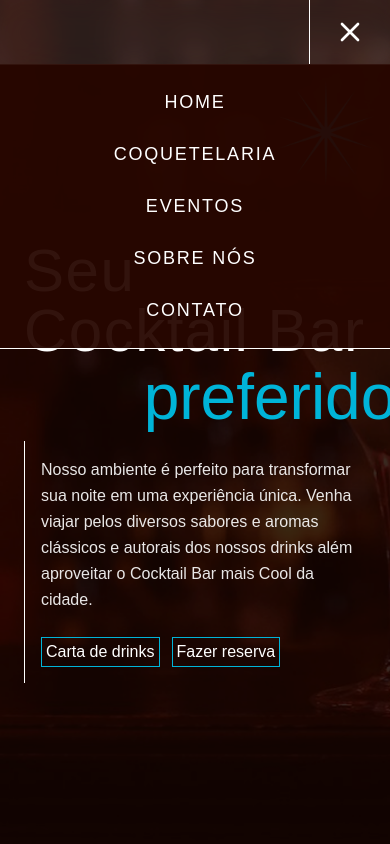
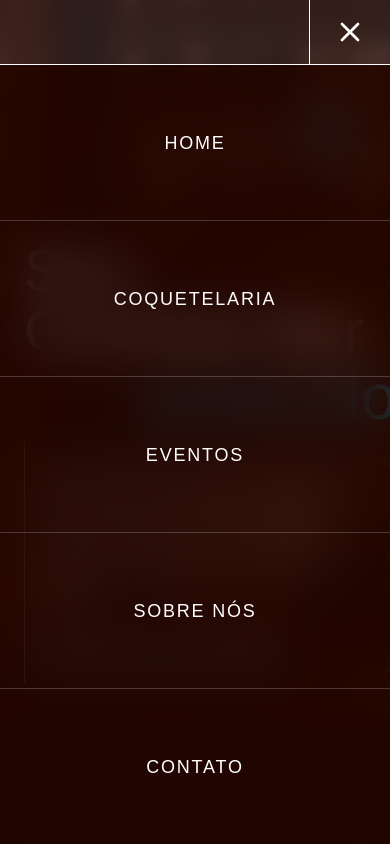
Before and after one commit to frank159/cocktail.bar, a Next.js app: page / in a window 390 px wide. Both pictures are taken after a click on the button "Abrir menu". Shown: the top 844 px of the page. Built offline with nearby package versions, Linux system fonts and the light colour scheme; a web font is replaced by a local one.

Commit message:
add novo header

```diff
--- a/app/componentes/Header/Header.tsx
+++ b/app/componentes/Header/Header.tsx
@@ -1,6 +1,7 @@
 "use client";
 
 import { useState, useEffect } from "react";
+import { motion, AnimatePresence } from "framer-motion";
 
 export default function Header() {
   const [isScrolled, setIsScrolled] = useState(false);
@@ -25,31 +26,78 @@ export default function Header() {
     { name: "Contato", href: "#contato" },
   ];
 
+  // NOVA FUNÇÃO: Intercepta o clique e faz a rolagem suave
+  const handleNavClick = (e: React.MouseEvent<HTMLAnchorElement>, href: string) => {
+    e.preventDefault(); // Impede o redirecionamento brusco padrão
+
+    const targetId = href.replace("#", "");
+    const elem = document.getElementById(targetId);
+
+    if (elem) {
+      // Calcula a posição do elemento e subtrai a altura do header (64px = 4rem)
+      const headerOffset = 64;
+      const elementPosition = elem.getBoundingClientRect().top;
+      const offsetPosition = elementPosition + window.scrollY - headerOffset;
+
+      window.scrollTo({
+        top: offsetPosition,
+        behavior: "smooth" // AQUI ESTÁ A MÁGICA DA ROLAGEM SUAVE
+      });
+    }
+
+    closeMenu(); // Fecha o menu mobile se estiver aberto
+  };
+
+  const menuVariants = {
+    closed: {
+      height: 0,
+      opacity: 0,
+      transition: { duration: 0.4, ease: "easeInOut" }
+    },
+    open: {
+      height: "calc(100dvh - 4rem)",
+      opacity: 1,
+      transition: {
+        duration: 0.4,
+        ease: "easeInOut",
+        staggerChildren: 0.1,
+        delayChildren: 0.2
+      }
+    }
+  };
+
+  const itemVariants = {
+    closed: { y: -20, opacity: 0 },
+    open: {
+      y: 0,
+      opacity: 1,
+      transition: { type: "spring", stiffness: 300, damping: 24 }
+    }
+  };
+
   return (
+    <>
       <header
         className={`fixed top-0 left-0 w-full z-[100] border-b border-white transition-all duration-300 ease-in-out ${
-        isScrolled || isMenuOpen
-          ? "bg-white/10 backdrop-blur-lg" // Sombra para baixo
-          : "bg-transparent" // Totalmente transparente no topo
-
+          isScrolled || isMenuOpen ? "bg-white/10 backdrop-blur-lg" : "bg-transparent"
         }`}
       >
         <div className="flex justify-end w-full h-16 md:h-13">
-
-        {/* === VERSÃO DESKTOP (Aparece em telas maiores que 'md') === */}
+          {/* === VERSÃO DESKTOP === */}
           <nav className="hidden md:flex items-center gap-16 px-14 border-l border-white ml-auto">
             {navLinks.map((link) => (
               <a
                 key={link.name}
                 href={link.href}
-              className="font-asap text-white text-base tracking-widest hover:text-[#00b4d8] transition-colors duration-300 uppercase"
+                onClick={(e) => handleNavClick(e, link.href)} // CONECTADO AQUI
+                className="font-asap text-white text-base tracking-widest hover:text-[#00b4d8] transition-colors duration-300 uppercase cursor-pointer"
               >
                 {link.name}
               </a>
             ))}
           </nav>
 
-        {/* === VERSÃO MOBILE (Aparece APENAS em telas menores que 'md') === */}
+          {/* === VERSÃO MOBILE === */}
           <div className="flex md:hidden ml-auto border-l border-white h-full">
             <button
               onClick={() => setIsMenuOpen(!isMenuOpen)}
@@ -57,12 +105,10 @@ export default function Header() {
               aria-label="Abrir menu"
             >
               {isMenuOpen ? (
-              // Ícone X (Fechar)
                 <svg xmlns="http://www.w3.org/2000/svg" className="h-8 w-8" fill="none" viewBox="0 0 24 24" stroke="currentColor">
                   <path strokeLinecap="round" strokeLinejoin="round" strokeWidth={2} d="M6 18L18 6M6 6l12 12" />
                 </svg>
               ) : (
-              // Ícone Hambúrguer (Abrir) - Três linhas grossas
                 <svg xmlns="http://www.w3.org/2000/svg" className="h-8 w-8" fill="none" viewBox="0 0 24 24" stroke="currentColor">
                   <path strokeLinecap="round" strokeLinejoin="round" strokeWidth={2} d="M4 6h16M4 12h16M4 18h16" />
                 </svg>
@@ -70,26 +116,34 @@ export default function Header() {
             </button>
           </div>
         </div>
+      </header>
 
-      {/* Menu Dropdown Mobile */}
-      <div
-        className={`md:hidden absolute top-full left-0 w-full overflow-hidden transition-all duration-300 ease-in-out ${
-          isMenuOpen ? "max-h-96 opacity-100 bg-[#270600]/95 backdrop-blur-lg border-b border-white" : "max-h-0 opacity-0"
-        }`}
+      {/* === MENU DROPDOWN MOBILE ANIMADO === */}
+      <AnimatePresence>
+        {isMenuOpen && (
+          <motion.div
+            initial="closed"
+            animate="open"
+            exit="closed"
+            variants={menuVariants}
+            className="md:hidden fixed top-16 left-0 w-full overflow-hidden bg-[#270600]/70 backdrop-blur-xl z-[90]"
           >
-        <nav className="flex flex-col items-center py-6 gap-6">
+            <nav className="flex h-full w-full flex-col items-center">
               {navLinks.map((link) => (
-            <a
+                <motion.a
                   key={link.name}
                   href={link.href}
-              onClick={closeMenu}
-              className="font-asap text-white text-lg tracking-widest hover:text-[#00b4d8] transition-colors duration-300 uppercase"
+                  onClick={(e) => handleNavClick(e, link.href)} // CONECTADO AQUI TAMBÉM
+                  variants={itemVariants}
+                  className="font-asap flex w-full flex-1 items-center justify-center border-t border-white/20 text-center text-white text-lg tracking-widest hover:text-[#00b4d8] transition-colors duration-300 uppercase cursor-pointer"
                 >
                   {link.name}
-            </a>
+                </motion.a>
               ))}
             </nav>
-      </div>
-    </header>
+          </motion.div>
+        )}
+      </AnimatePresence>
+    </>
   );
 }
--- a/app/pages/heroSection/HeroSection.tsx
+++ b/app/pages/heroSection/HeroSection.tsx
@@ -11,7 +11,7 @@ export default function HeroSection() {
     const y = useTransform(scrollY, [0, 1000], [0, 450]);
 
     return (
-        <div className="relative w-full min-h-[100svh] bg-zinc-950 overflow-hidden flex flex-col justify-center">
+        <div id="home" className="relative w-full min-h-[100svh] bg-zinc-950 overflow-hidden flex flex-col justify-center">
 
             <div
                 className="absolute inset-0 bg-cover bg-center bg-no-repeat"
--- a/app/pages/mainSections/MainSections.tsx
+++ b/app/pages/mainSections/MainSections.tsx
@@ -11,7 +11,7 @@ export default function MainSections() {
                 <div className="max-w-[90rem] mx-auto flex flex-col gap-24 md:gap-56">
 
                     {/* CARD 1: COQUETELARIA */}
-                    <div className="flex flex-col md:flex-row items-center gap-10 md:gap-32 relative">
+                    <div id="coquetelaria" className="flex flex-col md:flex-row items-center gap-10 md:gap-32 relative scroll-mt-20">
                         {/* Imagem e Estrela */}
                         <div className="w-full md:w-1/2 relative">
                             <div className="relative w-[85%] aspect-6/3 overflow-hidden md:aspect-auto ml-auto md:ml-0 md:w-full">
@@ -61,7 +61,7 @@ export default function MainSections() {
                             </div>
                         </div>
                     </div>
-                    <div className="flex flex-col md:flex-row items-center gap-10 md:gap-32 relative">
+                    <div id="eventos" className="flex flex-col md:flex-row items-center gap-10 md:gap-32 relative scroll-mt-20">
 
                         {/* Container Principal (Texto e Título) */}
                         <div className="w-full md:w-1/2 flex flex-col relative z-10">
@@ -119,7 +119,7 @@ export default function MainSections() {
 
                     </div>
                     {/* CARD 3: SOBRE NÓS (Mantido o código anterior) */}
-                    <div className="flex flex-col relative w-full">
+                    <div id="sobre" className="flex flex-col relative w-full scroll-mt-20">
                         <div className="flex items-end md:mb-16 w-full">
                             <div className="hidden md:block flex-1 mr-4 md:mr-6 border-b border-[#D9D9D9]"></div>
                             <Title as="h2">Sobre nós</Title>
@@ -147,7 +147,7 @@ export default function MainSections() {
             {/* ================= SEÇÃO DE CONTATO ================= */}
             <div
                 id="contato"
-                className="relative z-10 w-full md:min-h-screen flex flex-col justify-between bg-[#270600] md:pt-32"
+                className="relative z-10 w-full md:min-h-screen flex flex-col justify-between bg-[#270600] md:pt-32 scroll-mt-20"
             >
                 <div
                     className="absolute inset-0 hidden bg-cover bg-center bg-no-repeat -z-10 md:block"
```
Lines whose indentation alone changed are shown as unchanged.
